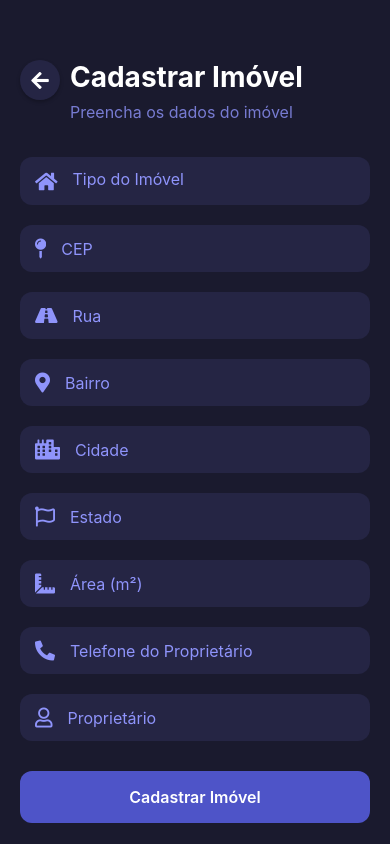
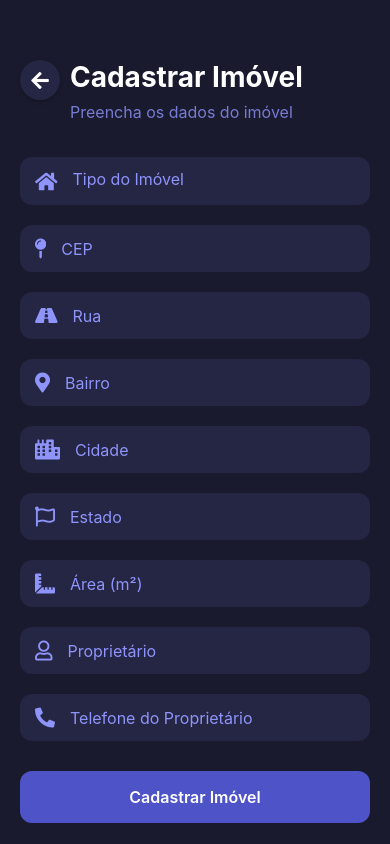
Before and after one commit to lucasskt18/iTBI-calc, a React Native app: screen /RegisterProperty in a window 390 px wide. Built offline with nearby package versions, Linux system fonts and the light colour scheme.

Commit message:
ajsutes finais na tela de edição, botão de cálculo

```diff
--- a/src/components/CalculatorITBI.tsx
+++ b/src/components/CalculatorITBI.tsx
@@ -56,6 +56,11 @@ const CalculatorITBI: React.FC<CalculatorVenalITBIProps> = ({
       baseCalculo,
       itbi,
     });
+
+    // Limpa o campo Valor de Transação
+    setValorTransacao("");
+    setAliquota("");
+    setValorVenal("");
 
     if (onSave) {
       onSave({
@@ -117,7 +122,7 @@ const CalculatorITBI: React.FC<CalculatorVenalITBIProps> = ({
             })}
           </Text>
           <Text style={styles.resultText}>
-            Valor de Transação: R${" "}
+            Valor de Transação: R${""}
             {resultado.valorTransacao.toLocaleString("pt-BR", {
               minimumFractionDigits: 2,
             })}
--- a/src/screens/EditPropertyScreen.tsx
+++ b/src/screens/EditPropertyScreen.tsx
@@ -27,6 +27,7 @@ import {
 } from "../../src/screens/RegisterPropertyScreen";
 
 interface FormErrors {
+  phone?: string | { borderWidth: number; borderColor: string };
   address?: string;
   neighborhood?: string;
   city?: string;
@@ -38,6 +39,7 @@ interface FormErrors {
 }
 
 interface Property {
+  phone: string | undefined;
   id: string;
   address: string;
   neighborhood: string;
@@ -66,6 +68,7 @@ export default function EditPropertyScreen() {
   const propertyId = route.params.propertyId;
 
   const [formData, setFormData] = useState<Property>({
+    phone: "",
     id: "",
     address: "",
     neighborhood: "",
@@ -135,6 +138,16 @@ export default function EditPropertyScreen() {
       isValid = false;
     }
 
+    if (!(formData.property ?? "").trim()) {
+      newErrors.property = "Telefone é obrigatório";
+      isValid = false;
+    }
+
+    if (!(formData.phone ?? "").trim()) {
+      newErrors.phone = "Telefone é obrigatório";
+      isValid = false;
+    }
+
     if (!formData.type.trim()) {
       newErrors.type = "Tipo do imóvel é obrigatório";
       isValid = false;
@@ -174,8 +187,9 @@ export default function EditPropertyScreen() {
   };
 
   const renderError = (field: keyof FormErrors) => {
-    return errors[field] ? (
-      <Text style={styles.errorText}>{errors[field]}</Text>
+    const error = errors[field];
+    return typeof error === "string" ? (
+      <Text style={styles.errorText}>{error}</Text>
     ) : null;
   };
 
@@ -235,17 +249,17 @@ export default function EditPropertyScreen() {
       >
         <ScrollView style={styles.content} keyboardShouldPersistTaps="handled">
           <View style={styles.formContainer}>
-            <View>
+            {/* <View>
               <SelectField
-                value={formData.type}
+                value={formData.type} // Mostra o valor do cadastro, se existir
                 placeholder="Tipo do Imóvel"
                 icon="home"
                 options={TIPOS_IMOVEIS}
                 error={!!errors.type}
-                onPress={() => setShowTypeModal(true)}
+                onPress={() => setShowTypeModal(false)} // Adicione se for obrigatório
               />
               {renderError("type")}
-            </View>
+            </View> */}
             <View>
               <View
                 style={[styles.inputGroup, errors.address && styles.inputError]}
@@ -302,7 +316,9 @@ export default function EditPropertyScreen() {
             </View>
 
             <View>
-              <View style={[styles.inputGroup, errors.city && styles.inputError]}>
+              <View
+                style={[styles.inputGroup, errors.city && styles.inputError]}
+              >
                 <Icon
                   name="city"
                   type="font-awesome-5"
@@ -314,12 +330,7 @@ export default function EditPropertyScreen() {
                   placeholder="Cidade"
                   placeholderTextColor="#8F94FB"
                   value={formData.city}
-                  onChangeText={(text) => {
-                    setFormData({ ...formData, city: text });
-                    if (errors.city) {
-                      setErrors({ ...errors, city: undefined });
-                    }
-                  }}
+                  editable={false} // Bloqueia a edição
                 />
               </View>
               {renderError("city")}
@@ -330,15 +341,21 @@ export default function EditPropertyScreen() {
                 value={formData.state}
                 placeholder="Estado"
                 icon="flag"
-                options={ESTADOS_BRASILEIROS.map(({ id, nome, sigla }) => ({ id, nome, sigla }))}
+                options={ESTADOS_BRASILEIROS.map(({ id, nome, sigla }) => ({
+                  id,
+                  nome,
+                  sigla,
+                }))}
                 error={!!errors.state}
-                onPress={() => setShowStateModal(true)}
+                onPress={() => setShowStateModal(false)}
               />
               {renderError("state")}
             </View>
 
             <View>
-              <View style={[styles.inputGroup, errors.area && styles.inputError]}>
+              <View
+                style={[styles.inputGroup, errors.area && styles.inputError]}
+              >
                 <Icon
                   name="ruler-combined"
                   type="font-awesome-5"
@@ -364,7 +381,10 @@ export default function EditPropertyScreen() {
 
             <View>
               <View
-                style={[styles.inputGroup, errors.property && styles.inputError]}
+                style={[
+                  styles.inputGroup,
+                  errors.property && styles.inputError,
+                ]}
               >
                 <Icon
                   name="user"
@@ -387,6 +407,37 @@ export default function EditPropertyScreen() {
                 />
               </View>
               {renderError("property")}
+            </View>
+
+            <View>
+              <View
+                style={[styles.inputGroup, errors.phone && styles.inputError]}
+              >
+                <Icon
+                  name="phone-alt"
+                  type="font-awesome-5"
+                  color="#8F94FB"
+                  size={20}
+                />
+                <TextInput
+                  style={styles.input}
+                  placeholder="Telefone do Proprietário"
+                  placeholderTextColor="#8F94FB"
+                  keyboardType="numeric"
+                  value={formData.phone}
+                  maxLength={15}
+                  onChangeText={(text) => {
+                    const formattedPhone = text
+                      .replace(/\D/g, "")
+                      .replace(/^(\d{2})(\d)/, "($1) $2")
+                      .replace(/(\d{5})(\d)/, "$1-$2")
+                      .slice(0, 15);
+
+                    setFormData({ ...formData, phone: formattedPhone });
+                  }}
+                />
+              </View>
+              {renderError("phone")}
             </View>
 
             <TouchableOpacity style={styles.submitButton} onPress={handleSave}>
--- a/src/screens/ListPropertiesScreen.tsx
+++ b/src/screens/ListPropertiesScreen.tsx
@@ -64,6 +64,8 @@ export default function ListPropertiesScreen() {
   const [properties, setProperties] = useState<Property[]>([]);
   const [loading, setLoading] = useState(true);
   const [showDeleteModal, setShowDeleteModal] = useState(false);
+  const [calculo, setCalculo] = useState("");
+
   const [propertyToDelete, setPropertyToDelete] = useState<string | null>(null);
   const [result, setResult] = useState<number | null>(null);
   const [formData, setFormData] = useState({
@@ -253,7 +255,10 @@ export default function ListPropertiesScreen() {
                 styles.actionButton,
                 { backgroundColor: "#FF6B6B", marginTop: 10 },
               ]}
-              onPress={() => setShowCalculator(null)}
+              onPress={() => {
+                setShowCalculator(null); // Fecha a calculadora
+                setCalculo("");          // Limpa o input
+              }}
             >
               <Text style={styles.actionButtonText}>Fechar Cálculo</Text>
             </TouchableOpacity>
--- a/src/screens/RegisterPropertyScreen.tsx
+++ b/src/screens/RegisterPropertyScreen.tsx
@@ -156,15 +156,15 @@ export default function RegisterPropertyScreen() {
       isValid = false;
     }
 
-    if (!formData.address.trim()) {
-      newErrors.address = "Rua é obrigatório";
-      isValid = false;
-    }
+    // if (!formData.address.trim()) {
+    //   newErrors.address = "Rua é obrigatório";
+    //   isValid = false;
+    // }
 
-    if (!formData.neighborhood.trim()) {
-      newErrors.neighborhood = "Bairro é obrigatório";
-      isValid = false;
-    }
+    // if (!formData.neighborhood.trim()) {
+    //   newErrors.neighborhood = "Bairro é obrigatório";
+    //   isValid = false;
+    // }
 
     if (!formData.city.trim()) {
       newErrors.city = "Cidade é obrigatória";
@@ -272,7 +272,9 @@ export default function RegisterPropertyScreen() {
             </View>
 
             <View>
-              <View style={[styles.inputGroup, errors.cep && styles.inputError]}>
+              <View
+                style={[styles.inputGroup, errors.cep && styles.inputError]}
+              >
                 <Icon
                   name="map-pin"
                   type="font-awesome-5"
@@ -338,7 +340,9 @@ export default function RegisterPropertyScreen() {
             </View>
 
             <View>
-              <View style={[styles.inputGroup, errors.city && styles.inputError]}>
+              <View
+                style={[styles.inputGroup, errors.city && styles.inputError]}
+              >
                 <Icon
                   name="city"
                   type="font-awesome-5"
@@ -378,7 +382,9 @@ export default function RegisterPropertyScreen() {
             </View>
 
             <View>
-              <View style={[styles.inputGroup, errors.area && styles.inputError]}>
+              <View
+                style={[styles.inputGroup, errors.area && styles.inputError]}
+              >
                 <Icon
                   name="ruler-combined"
                   type="font-awesome-5"
@@ -416,6 +422,36 @@ export default function RegisterPropertyScreen() {
 
             <View>
               <View
+                style={[
+                  styles.inputGroup,
+                  errors.property && styles.inputError,
+                ]}
+              >
+                <Icon
+                  name="user"
+                  type="font-awesome-5"
+                  color="#8F94FB"
+                  size={20}
+                />
+                <TextInput
+                  style={styles.input}
+                  placeholder="Proprietário"
+                  placeholderTextColor="#8F94FB"
+                  value={formData.property}
+                  onChangeText={(text) => {
+                    setFormData({ ...formData, property: text });
+
+                    if (errors.property) {
+                      setErrors({ ...errors, property: undefined });
+                    }
+                  }}
+                />
+              </View>
+              {renderError("property")}
+            </View>
+
+            <View>
+              <View
                 style={[styles.inputGroup, errors.phone && styles.inputError]}
               >
                 <Icon
@@ -449,34 +485,10 @@ export default function RegisterPropertyScreen() {
               {renderError("phone")}
             </View>
 
-            <View>
-              <View
-                style={[styles.inputGroup, errors.property && styles.inputError]}
-              >
-                <Icon
-                  name="user"
-                  type="font-awesome-5"
-                  color="#8F94FB"
-                  size={20}
-                />
-                <TextInput
-                  style={styles.input}
-                  placeholder="Proprietário"
-                  placeholderTextColor="#8F94FB"
-                  value={formData.property}
-                  onChangeText={(text) => {
-                    setFormData({ ...formData, property: text });
-
-                    if (errors.property) {
-                      setErrors({ ...errors, property: undefined });
-                    }
-                  }}
-                />
-              </View>
-              {renderError("property")}
-            </View>
-
-            <TouchableOpacity style={styles.submitButton} onPress={handleSubmit}>
+            <TouchableOpacity
+              style={styles.submitButton}
+              onPress={handleSubmit}
+            >
               <Text style={styles.submitButtonText}>Cadastrar Imóvel</Text>
             </TouchableOpacity>
           </View>
```
Also changed, not shown: 2 other files (tests, documents, lock files or other folders).
